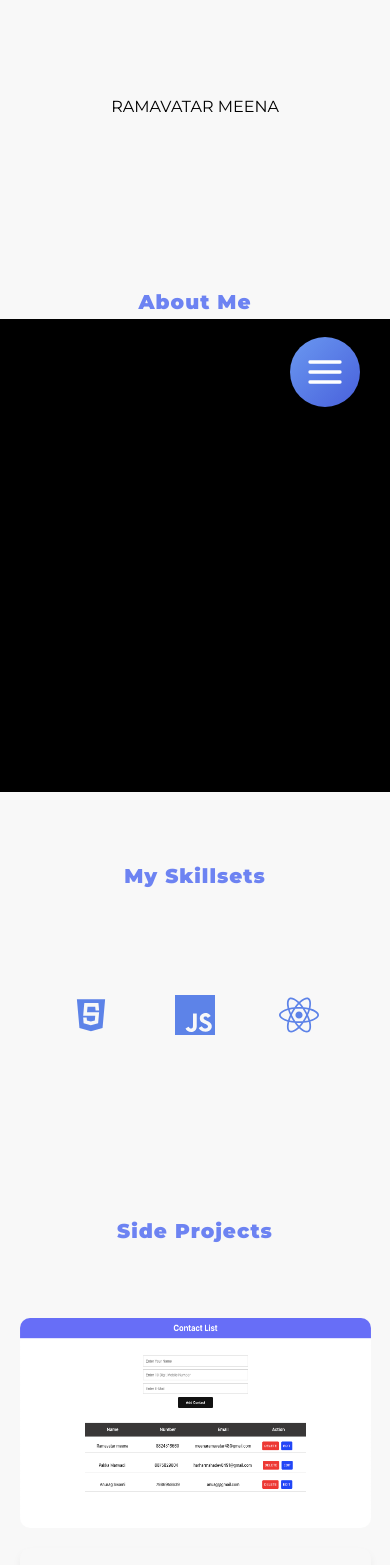
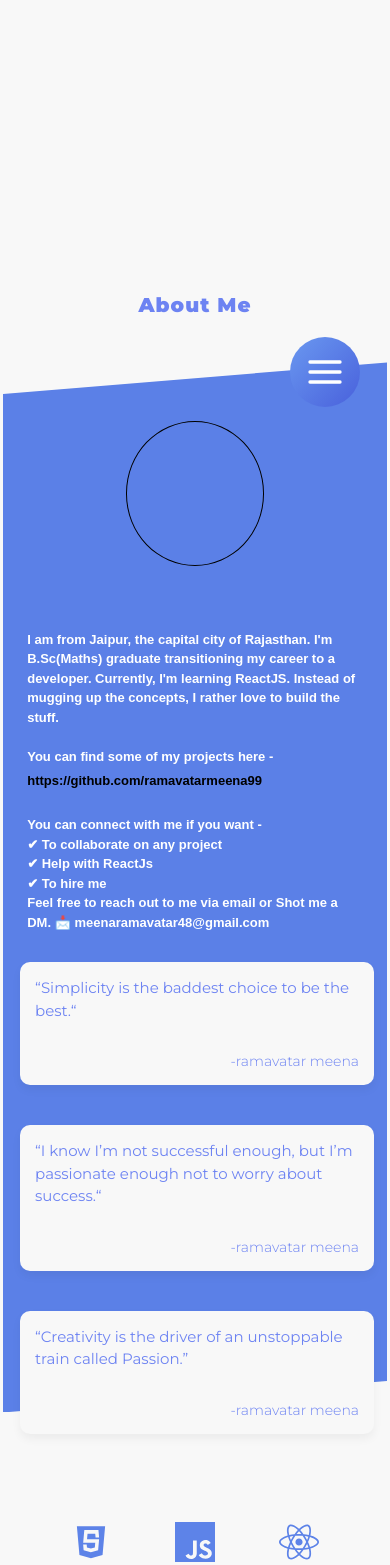
Before and after one commit to ramavatarmeena99/my_portfolio, a React (Create React App) app: page / in a window 390 px wide. Shown: the part 432-1997 px from the top of the page. Built offline with nearby package versions, Linux system fonts and the light colour scheme.

Commit message:
bug fixed for clip path

```diff
--- a/src/Components/AboutMe/index.js
+++ b/src/Components/AboutMe/index.js
@@ -2,10 +2,77 @@ import React from "react";
 import Style from "./index.module.css";
 export default function AboutMe() {
   return (
-    <div className={Style.aboutMe} id="about">
-      <h1 className={Style.myInfo}>About Me</h1>
+    <>
+      <div className={Style.aboutMe} id="about">
+        <h1 className={Style.myInfo}>About Me</h1>
 
-      <div className={Style.parellogram}></div>
-    </div>
+        <div className={Style.parellogram}>
+          <div className={Style.parellogramShape}>
+            <div className={Style.shape}>
+              <div className={Style.left}>
+                <div className={Style.img}></div>
+              </div>
+              <div className={Style.right}>
+                <p>
+                  I am from Jaipur, the capital city of Rajasthan. I'm
+                  B.Sc(Maths) graduate transitioning my career to a developer.
+                  Currently, I'm learning ReactJS. Instead of mugging up the
+                  concepts, I rather love to build the stuff.
+                  <br />
+                  <br />
+                  You can find some of my projects here -
+                  <a href="https://github.com/ramavatarmeena99">
+                    <p>https://github.com/ramavatarmeena99</p>
+                  </a>
+                  <br />
+                  You can connect with me if you want -
+                  <br />
+                  ✔ To collaborate on any project
+                  <br />✔ Help with ReactJs
+                  <br />✔ To hire me
+                  <br />
+                  Feel free to reach out to me via email or Shot me a DM. 📩
+                  meenaramavatar48@gmail.com
+                </p>
+              </div>
+            </div>
+          </div>
+          <div className={Style.forReview}>
+            <div className={Style.bestReview}>
+              <div className={Style.reviews}>
+                <div className={Style.reviewerComment}>
+                  <h3>“Simplicity is the baddest choice to be the best.“</h3>
+                </div>
+                <div className={Style.reviewerName}>
+                  <h5>-ramavatar meena</h5>
+                </div>
+              </div>
+              <div className={Style.reviews}>
+                <div className={Style.reviewerComment}>
+                  <h3>
+                    “I know I’m not successful enough, but I’m passionate enough
+                    not to worry about success.“
+                  </h3>
+                </div>
+                <div className={Style.reviewerName}>
+                  <h5>-ramavatar meena</h5>
+                </div>
+              </div>
+              <div className={Style.reviews}>
+                <div className={Style.reviewerComment}>
+                  <h3>
+                    “Creativity is the driver of an unstoppable train called
+                    Passion.”
+                  </h3>
+                </div>
+                <div className={Style.reviewerName}>
+                  <h5>-ramavatar meena</h5>
+                </div>
+              </div>
+            </div>
+          </div>
+        </div>
+      </div>
+    </>
   );
 }
--- a/src/Components/AboutMe/index.module.css
+++ b/src/Components/AboutMe/index.module.css
@@ -1,13 +1,12 @@
 .aboutMe {
   width: 100%;
-  height: 60vh;
+  height: 100vh;
   display: flex;
   flex-direction: column;
   align-items: center;
   justify-content: center;
+}
 
-  /* clip-path: polygon(0 12%, 100% 0%, 99% 85%, 0% 100%); */
-}
 .myInfo {
   text-align: center;
   color: rgb(109, 131, 242);
@@ -18,11 +17,195 @@
 .parellogram {
   width: 100%;
   height: 100%;
-  background-color: black;
+  background-color: transparent;
+  padding-top: 40px;
 }
+.parellogramShape {
+  width: 100%;
+  height: 600px;
+  background-color: #5b80e7;
+  clip-path: polygon(0 13%, 100% 0, 100% 78%, 0 91%);
+  display: flex;
+  align-items: center;
+  justify-content: center;
+}
+.shape {
+  width: 80%;
+  height: 100%;
+  color: white;
+  display: flex;
+  align-items: center;
+  justify-content: center;
+}
+.left {
+  width: 25%;
+  height: 100%;
+  display: flex;
+  align-items: center;
+  justify-content: flex-start;
+}
+.right {
+  flex: 1;
+  height: 100%;
+  display: flex;
+  align-items: center;
+  justify-content: center;
+  padding: 0px 20px;
+  padding-bottom: 80px;
+}
+p {
+  font-size: 16px;
+  margin: 0px;
+  line-height: 1.5;
+  font-family: Karla, sans-serif;
+  margin-bottom: 30px;
+}
+a {
+  color: black;
+  font-weight: 500;
+}
+a:hover {
+  color: rgb(19, 197, 87);
+}
+.img {
+  width: 70%;
+  height: 34%;
+  border-radius: 50%;
+  border: 1px solid black;
+  margin-bottom: 100px;
+  margin-left: 10px;
+}
+.forReview {
+  width: 100%;
+  height: 8vh;
+  display: flex;
+  align-items: center;
+  justify-content: center;
+  position: relative;
+  top: -150px;
+  right: 0px;
+}
+.bestReview {
+  width: 80%;
+  height: 100%;
 
+  position: absolute;
+  display: flex;
+  flex-direction: row;
+  top: 0px;
+  right: 160px;
+  flex-wrap: wrap;
+}
+.reviews {
+  flex: 1;
+  flex-basis: 200px;
+  min-height: 130px;
+  display: flex;
+  flex-direction: column;
+
+  margin-left: 30px;
+  background-color: rgb(248, 248, 248);
+  box-shadow: rgb(0 0 0 / 5%) 0px 5px 10px;
+  color: rgb(109, 131, 242);
+  border-radius: 20px;
+}
+.reviewerComment {
+  width: 100%;
+  height: 50%;
+
+  display: flex;
+}
+.reviewerName {
+  width: 100%;
+  height: 50%;
+  display: flex;
+  align-items: flex-end;
+  justify-content: flex-end;
+}
+h3 {
+  font-size: 15px;
+  margin: 0px;
+  font-weight: 400;
+  text-align: left;
+  line-height: 150%;
+
+  color: rgb(109, 131, 242);
+  padding: 15px;
+}
+h5 {
+  font-size: 14px;
+  margin: 0px;
+  font-weight: 300;
+
+  color: rgb(109, 131, 242);
+  padding: 15px;
+}
 @media only screen and (max-width: 800px) {
+  .aboutMe {
+    margin-bottom: 170px;
+  }
+
   .myInfo {
     font-size: 20px;
   }
+  .parellogram {
+    padding-top: 40px;
+    padding-left: 3px;
+    padding-right: 3px;
+  }
+  .parellogramShape {
+    width: 100%;
+    height: 1050px;
+    clip-path: polygon(0 3%, 100% 0%, 100% 97%, 0 100%);
+  }
+  .shape {
+    width: 90%;
+    flex-direction: column;
+  }
+  .left {
+    width: 40%;
+    height: 25%;
+  }
+  .right {
+    display: flex;
+    align-items: flex-start;
+    justify-content: flex-start;
+    padding: 0px 5px;
+    padding-bottom: 0px;
+  }
+  .img {
+    width: 100%;
+    height: 55%;
+    margin-bottom: 0px;
+    margin-left: 0px;
+  }
+  p {
+    font-weight: 700;
+    line-height: 1.5;
+    margin-bottom: 0px;
+  }
+  .forReview {
+    width: 100%;
+    height: auto;
+    display: flex;
+    align-items: center;
+    justify-content: center;
+    position: relative;
+    top: -450px;
+    right: 0px;
+    background-color: red;
+  }
+  .bestReview {
+    width: 100%;
+    height: 80%;
+    top: 0px;
+    right: 13px;
+  }
+  .reviews {
+    flex: 1;
+    flex-basis: 200px;
+    min-height: 80px;
+    margin-bottom: 40px;
+    border-radius: 10px;
+  }
 }
--- a/src/Components/Intro/index.js
+++ b/src/Components/Intro/index.js
@@ -82,7 +82,9 @@ export default function Intro() {
           </div>
         </div>
       </div>
-      <div className={Style.introBothSide}>RAMAVATAR MEENA</div>
+      <div className={Style.introRightSide}>
+        <div className={Style.shapeForIntro}></div>
+      </div>
     </div>
   );
 }
--- a/src/Components/Intro/index.module.css
+++ b/src/Components/Intro/index.module.css
@@ -14,9 +14,23 @@
   justify-content: center;
   background-color: #f8f8f8;
 }
+.introRightSide {
+  flex: 1;
+  display: flex;
+  flex-direction: column;
+  align-items: flex-end;
+  justify-content: flex-end;
+  background-color: #f8f8f8;
+}
 .leftSideIntro {
   width: 60%;
   height: 50%;
+}
+.shapeForIntro {
+  width: 80%;
+  height: 100%;
+  background-color: #5d83e8;
+  clip-path: polygon(37% 0, 100% 0, 100% 100%, 0 36%);
 }
 .helloWord {
   font-size: 16px;
@@ -84,24 +98,40 @@ h4 {
 }
 @media only screen and (max-width: 800px) {
   .intro {
-    flex-direction: column;
+    flex-direction: row;
     padding-top: 0px;
+    position: relative;
+    margin-bottom: 20px;
+  }
+  .shapeForIntro {
+    width: 35%;
+    height: 35%;
+    background-color: #628bec;
+    clip-path: polygon(37% 0, 100% 0, 100% 100%, 0 36%);
+    position: absolute;
+    top: 0px;
+    right: 0px;
   }
   .leftSideIntro {
     width: 100%;
     height: auto;
     display: flex;
     flex-direction: column;
+    position: absolute;
+    top: 0px;
+    right: 0px;
+    z-index: 1;
   }
 
   .helloWord {
     text-align: center;
+    font-weight: 300;
     padding-top: 8vh;
   }
   h1 {
     padding: 0px 10px;
     text-align: center;
-    font-weight: 800;
+    font-weight: 900;
   }
   h4 {
     font-size: 14px;
```
